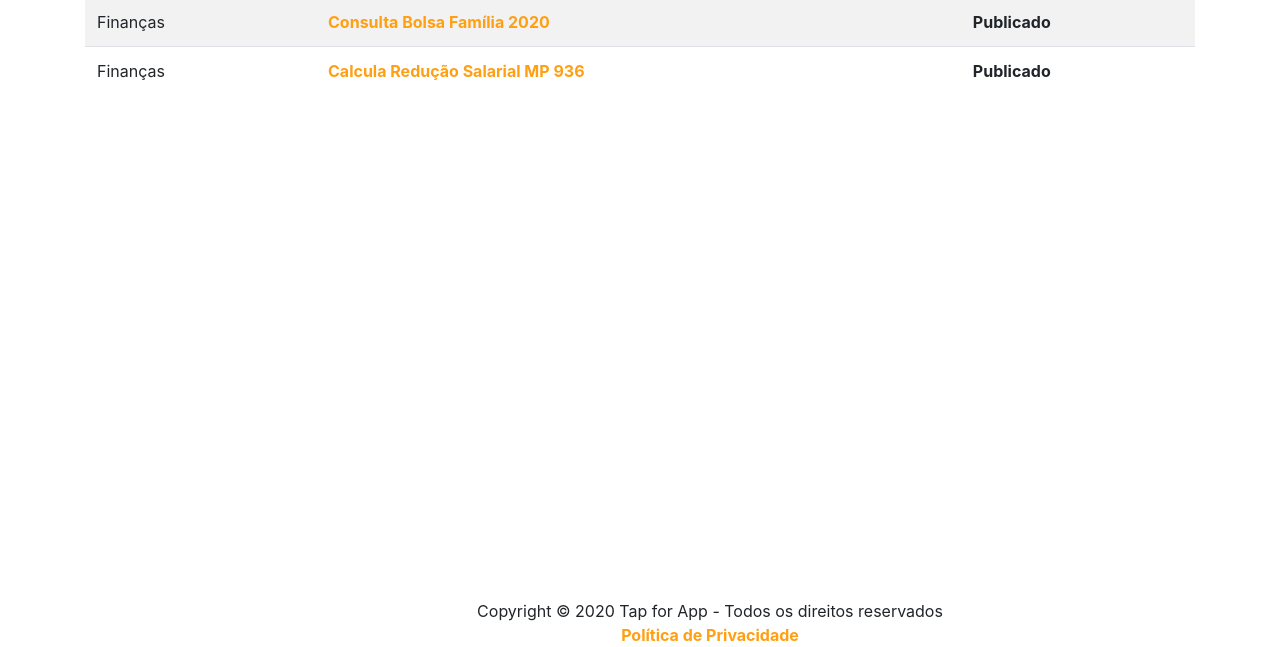
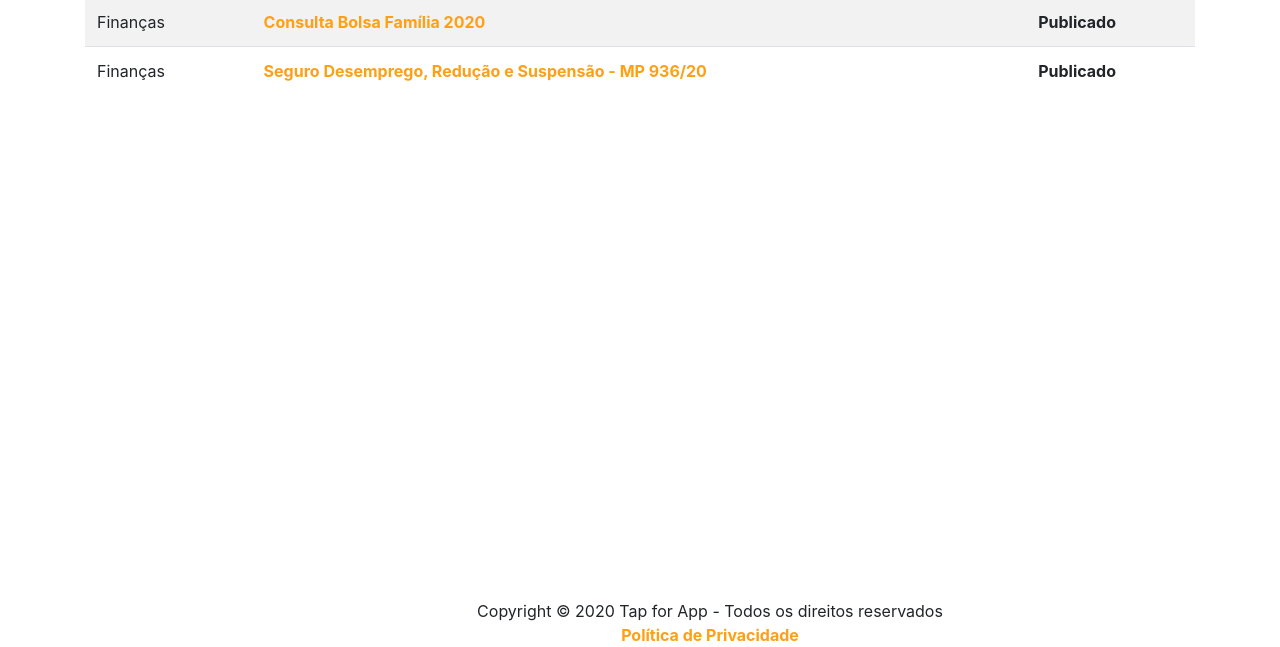
Before and after one commit to git-tapforapp/git-tapforapp.github.io, a plain HTML site: page index.html in a window 1280 px wide. Shown: the part 153-800 px from the top of the page. Drawn offline with nearby package versions, Linux system fonts and the light colour scheme.

Commit message:
Update index.html

```diff
--- a/index.html
+++ b/index.html
@@ -72,9 +72,11 @@
             <tr>
               <!-- <th scope="row">2</th> -->
               <td>Finanças</td>
-              <td><a
-                  href="https://play.google.com/store/apps/details?id=com.tapforapp.calculadorareducaosalarial">Calcula
-                  Redução Salarial MP 936</a></td>
+              <td>
+                <a href="https://play.google.com/store/apps/details?id=com.tapforapp.calculadorareducaosalarial">
+                  Seguro Desemprego, Redução e Suspensão - MP 936/20
+                </a>
+              </td>
               <td style="font-weight: bold;">Publicado</td>
             </tr>
           </tbody>
```
